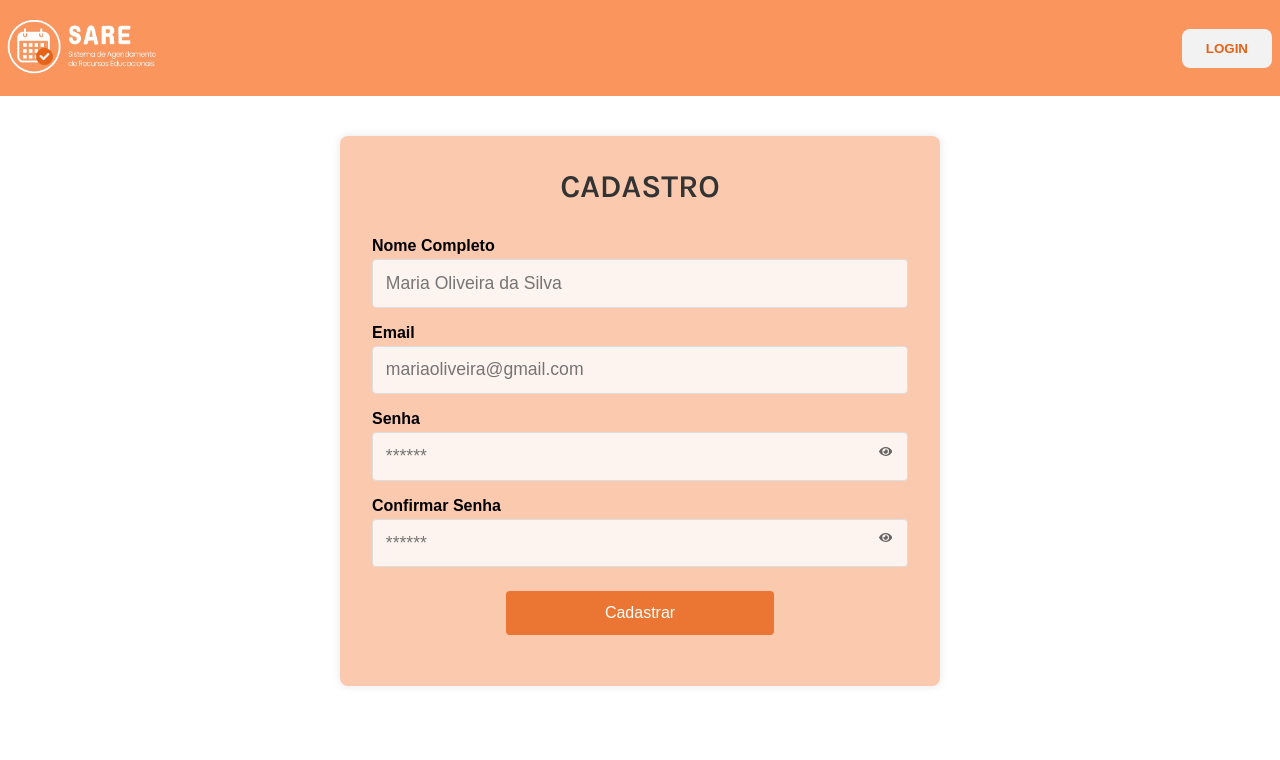
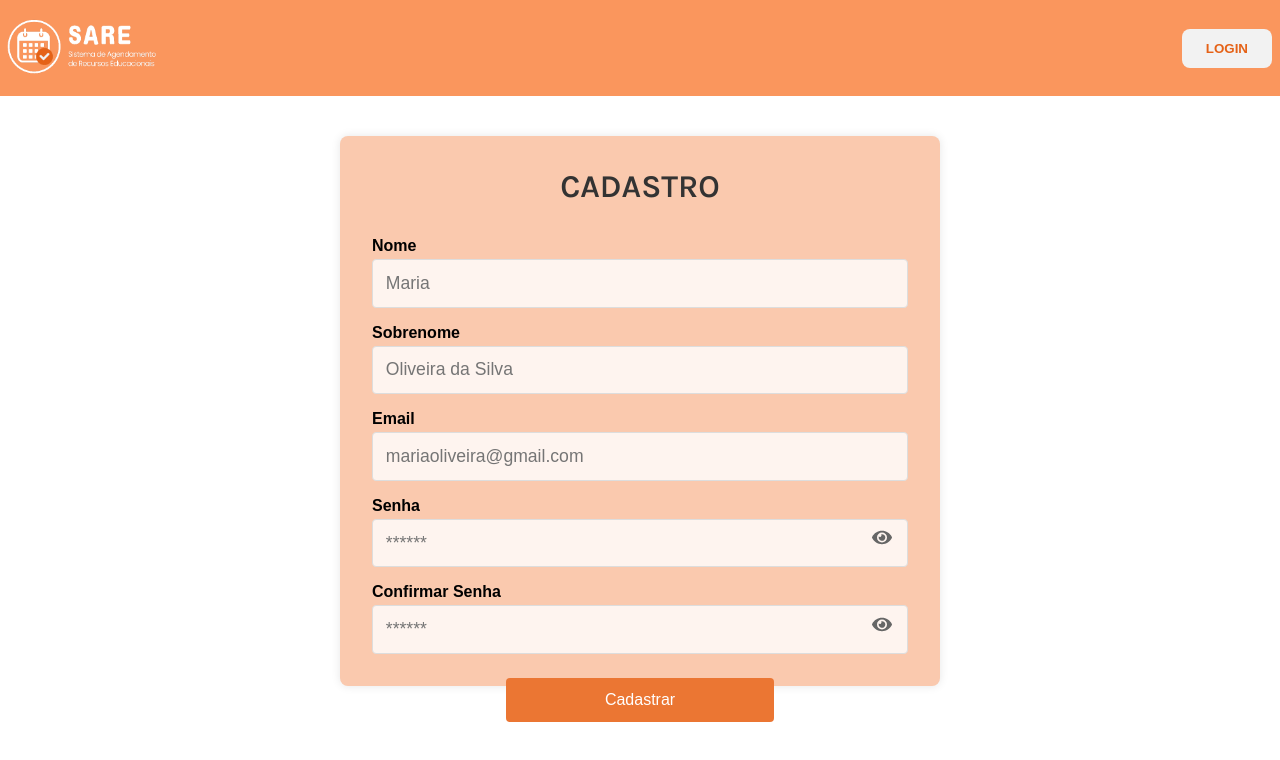
Before and after one commit to temik-if/SARE-FE, a Next.js app: page /cadastro/user in a window 1280 px wide. Shown: the top 760 px of the page. Built offline with nearby package versions, Linux system fonts and the light colour scheme; no server answers; a web font is replaced by a local one.

Commit message:
refactor UserForm to use snake_case for first and last name properties

```diff
--- a/src/components/UserForm/UserForm.tsx
+++ b/src/components/UserForm/UserForm.tsx
@@ -1,20 +1,23 @@
-'use client'
+'use client';
 
 import React, { useState } from 'react';
 import { FaEye, FaEyeSlash } from 'react-icons/fa';
 import styles from './UserForm.module.css';
-
+import { userService } from '@/service/userService';
+import { IUserCreate } from '@/types/user';
 
 export default function UserForm() {
   const [formData, setFormData] = useState({
-    fullName: '',
+    first_name: '',
+    last_name: '',
     email: '',
     password: '',
     confirmPassword: ''
   });
 
   const [errors, setErrors] = useState({
-    fullName: '',
+    first_name: '',
+    last_name: '',
     email: '',
     password: '',
     confirmPassword: ''
@@ -31,24 +34,28 @@ export default function UserForm() {
 
   const handleChange = (e: React.ChangeEvent<HTMLInputElement>) => {
     const { name, value } = e.target;
-    setFormData(prev => ({
+    setFormData((prev) => ({
       ...prev,
       [name]: value
     }));
   };
 
-  const handleSubmit = (e: React.FormEvent) => {
+  const handleSubmit = async (e: React.FormEvent) => {
     e.preventDefault();
     const newErrors = {
-      fullName: '',
+      first_name: '',
+      last_name: '',
       email: '',
       password: '',
       confirmPassword: ''
     };
 
+    if (!formData.first_name.trim()) {
+      newErrors.first_name = 'Nome é obrigatório';
+    }
 
-    if (!formData.fullName.trim()) {
-      newErrors.fullName = 'Nome completo é obrigatório';
+    if (!formData.last_name.trim()) {
+      newErrors.last_name = 'Sobrenome é obrigatório';
     }
 
     if (!validateEmail(formData.email)) {
@@ -65,29 +72,54 @@ export default function UserForm() {
 
     setErrors(newErrors);
 
+    if (!Object.values(newErrors).some((error) => error !== '')) {
+      const userData: IUserCreate = {
+        first_name: formData.first_name,
+        last_name: formData.last_name,
+        email: formData.email,
+        password: formData.password,
+        type: 'TEACHER' // Altere conforme necessário
+      };
 
-    if (!Object.values(newErrors).some(error => error !== '')) {
+      try {
+        await userService.createUser(userData);
         setShowSuccessPopup(true);
-
-      console.log('Formulário válido:', formData);
+      } catch (error) {
+        console.error('Erro ao cadastrar:', error);
+        alert('Erro ao cadastrar usuário. Tente novamente.');
+      }
     }
   };
+
   return (
     <>
       <div className={`${styles.formContainer} ${showSuccessPopup ? styles.blur : ''}`}>
         <h2 className={styles.formTitle}>Cadastro</h2>
         <form onSubmit={handleSubmit}>
           <div className={styles.formGroup}>
-              <label className={styles.label}>Nome Completo</label>
+            <label className={styles.label}>Nome</label>
             <input
               type="text"
-                name="fullName"
-                placeholder="Maria Oliveira da Silva"
-                value={formData.fullName}
+              name="first_name"
+              placeholder="Maria"
+              value={formData.first_name}
               onChange={handleChange}
-                className={`${styles.input} ${errors.fullName ? styles.error : ''}`}
+              className={`${styles.input} ${errors.first_name ? styles.error : ''}`}
             />
-              {errors.fullName && <span className={styles.errorMessage}>{errors.fullName}</span>}
+            {errors.first_name && <span className={styles.errorMessage}>{errors.first_name}</span>}
+          </div>
+
+          <div className={styles.formGroup}>
+            <label className={styles.label}>Sobrenome</label>
+            <input
+              type="text"
+              name="last_name"
+              placeholder="Oliveira da Silva"
+              value={formData.last_name}
+              onChange={handleChange}
+              className={`${styles.input} ${errors.last_name ? styles.error : ''}`}
+            />
+            {errors.last_name && <span className={styles.errorMessage}>{errors.last_name}</span>}
           </div>
 
           <div className={styles.formGroup}>
@@ -118,7 +150,7 @@ export default function UserForm() {
               className={styles.togglePassword}
               onClick={() => setShowPassword(!showPassword)}
             >
-                {showPassword ? <FaEyeSlash /> : <FaEye />}
+              {showPassword ?  <FaEyeSlash size={20} /> : <FaEye size={20} />}
             </button>
             {errors.password && <span className={styles.errorMessage}>{errors.password}</span>}
           </div>
@@ -138,7 +170,7 @@ export default function UserForm() {
               className={styles.togglePassword}
               onClick={() => setShowConfirmPassword(!showConfirmPassword)}
             >
-                {showConfirmPassword ? <FaEyeSlash /> : <FaEye />}
+              {showConfirmPassword ? <FaEyeSlash size={20} /> : <FaEye size={20} />}
             </button>
             {errors.confirmPassword && <span className={styles.errorMessage}>{errors.confirmPassword}</span>}
           </div>
@@ -154,10 +186,7 @@ export default function UserForm() {
           <div className={styles.popup}>
             <h3>Cadastro Realizado!</h3>
             <p>Seu cadastro foi concluído com sucesso.</p>
-              <button
-                className={styles.popupButton}
-                onClick={() => setShowSuccessPopup(false)}
-              >
+            <button className={styles.popupButton} onClick={() => setShowSuccessPopup(false)}>
               OK
             </button>
           </div>
```
Lines whose indentation alone changed are shown as unchanged.
